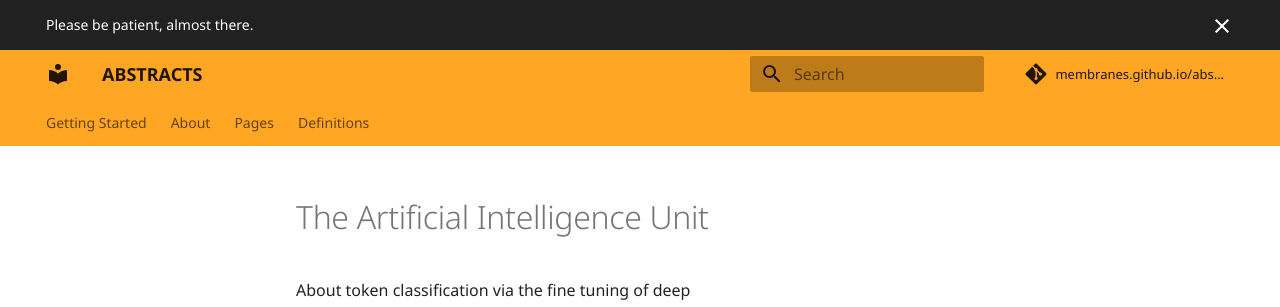
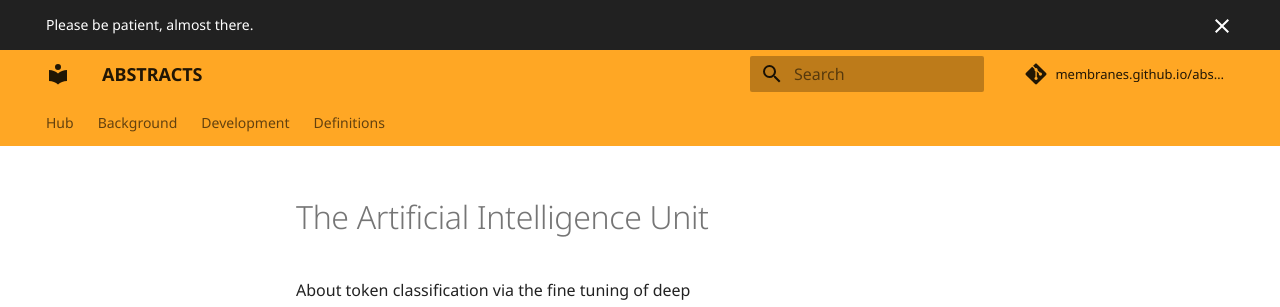
Before and after one commit to membranes/abstracts, an MkDocs documentation site: the page built from docs/index.md, in a window 1280 px wide. Shown: the top 307 px of the page. Built offline with MkDocs 1.6.1 and Material for MkDocs 9.7.7, drawn with Linux system fonts in a browser that asks for light colours.

Commit message:
Update mkdocs.yml

```diff
--- a/mkdocs.yml
+++ b/mkdocs.yml
@@ -88,12 +88,11 @@ markdown_extensions:
 
 # Page tree
 nav:
-  - Getting Started:
-      - Starting: getting-started.md
-  - About:
+  - Hub: hub.md
+  - Background:
       - Introduction: about-introduction.md
       - An Application: about-application.md
-  - Pages:
+  - Development:
       - Data: pages-data.md
-      - Model Development: pages-model-development.md
+      - Modelling: pages-model-development.md
   - Definitions: definitions.md
```
